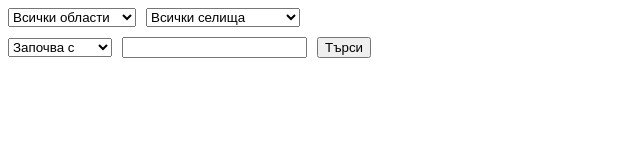
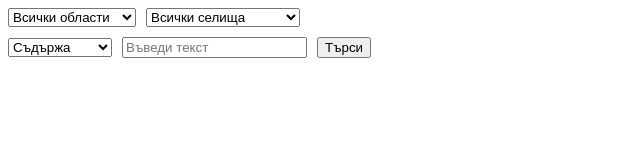
Before and after one commit to KokichaKolevTM/placesearch, a plain HTML site: page index.html in a window 1280 px wide. Shown: the full height of the page, 0-640 px from the left. Drawn offline with Linux system fonts and the light colour scheme.

Commit message:
Add files via upload

```diff
--- a/index.html
+++ b/index.html
@@ -51,14 +51,14 @@
          <option value="monasteries">Манастирски селища</option>
       </select>
       <br>
-      <select id="modifierBox">
+      <select id="modifierSelector">
+         <option value="contains">Съдържа</option>
          <option value="startsWith">Започва с</option>
          <option value="endsWith">Завършва на</option>
-         <option value="contains">Съдържа</option>
          <option value="match">Съвпада с</option>
          <option value="regex">Рег. израз</option>
       </select>
-      <input id="inputField" type="text">
+      <input id="inputField" type="text" placeholder="Въведи текст">
       <button id="searchButton" type="button">Търси</button>
       <button id="clearButton" type="button" style="display: none;">Изчисти</button>
    </div>
```
